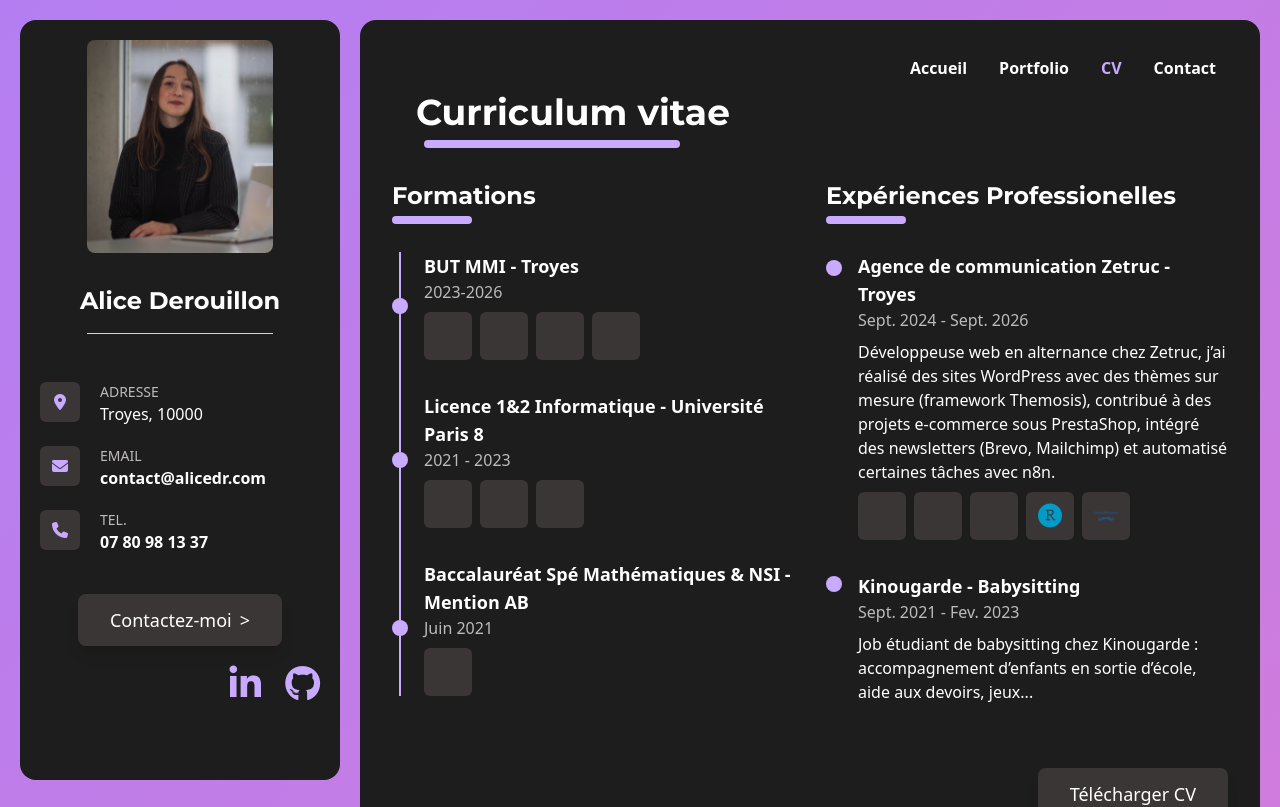
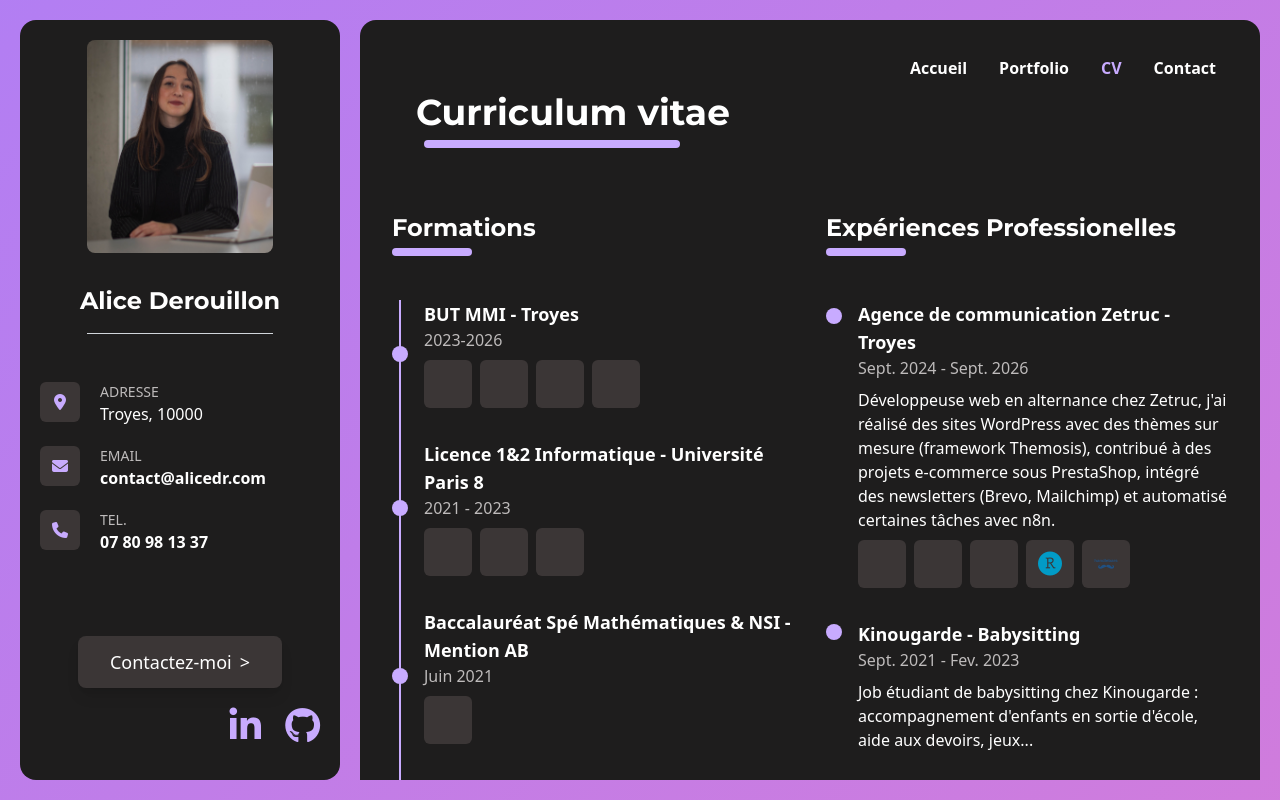
Before and after one commit to DerouillonAlice/portfolio, a Vue app: page /CV in a window 1280 px wide. Shown: the top 807 px of the page. Built offline with nearby package versions, Linux system fonts and the light colour scheme.

Commit message:
feat: enhance layout and responsiveness

```diff
--- a/src/App.vue
+++ b/src/App.vue
@@ -1,43 +1,29 @@
-<!-- <template>
-  <div :class="['w-screen','min-h-screen', 'flex', 'justify-center', activeColor, 'transition-background', 'overflow-x-hidden']">
-    <div class="grid grid-cols-12 gap-0 w-full max-w-[1536px]">
-      <Sidebar class="bg-background text-white custom-height" />
-      <div class="content  overflow-auto custom-height rounded-2xl m-5 col-span-12 lg:col-span-9 bg-background p-6 xs:p-12 flex flex-col">
-        <Navbar />
-        <div class="flex-grow">
-          <router-view />
-        </div>
-        <Footer />
-      </div>
-    </div>
-  </div>
-</template> -->
-
 <template>
   <div :class="[
-    activeColor, 'transition-background', 'overflow-x-hidden', 'p-5']">
-    <div class="flex justify-center h-full">
-      <div class="w-full max-w-[1856px] grid grid-rows-[auto_1fr] lg:grid-rows-1 lg:grid-cols-[320px_1fr] gap-5 h-full">
+    activeColor, 'transition-background', 'overflow-x-hidden lg:overflow-hidden', 'min-h-screen lg:h-screen']">
+    <div class="flex justify-center lg:h-full p-5">
+      <div class="w-full max-w-[1856px] grid lg:grid-cols-[320px_1fr] gap-5 lg:h-full">
 
-        <!-- Container pour sticky sans overflow-hidden -->
-        <div class="overflow-y-auto scrollbar-hide h-fit">
-          <Sidebar class="lg:sticky lg:top-5 lg:w-80 lg:h-[calc(100vh-2.5rem)] bg-background text-white rounded-2xl scrollbar-hide" />
+        <div class="hidden lg:block">
+          <Sidebar class="sticky top-0 w-80 h-full bg-background text-white rounded-2xl overflow-y-auto scrollbar-hide" />
         </div>
 
-        <div class="flex justify-center overflow-y-auto scrollbar-hide">
-          <div class="w-full max-w-[1536px]">
+        <div class="lg:hidden">
+          <Sidebar class="bg-background text-white rounded-2xl" />
+        </div>
+
+        <!-- Contenu principal -->
+        <div class="lg:overflow-y-auto lg:scrollbar-hide lg:h-full">
+          <div class="w-full max-w-[1536px] mx-auto">
             <div class="content rounded-2xl bg-background flex flex-col min-h-full">
-              <!-- Navbar fixe -->
               <div class="flex-shrink-0 p-6 xs:p-12 pb-0">
                 <Navbar />
               </div>
 
-              <!-- Zone de contenu scrollable -->
               <div class="flex-1 px-6 xs:px-12 pb-6 xs:pb-12">
                 <router-view />
               </div>
 
-              <!-- Footer fixe -->
               <div class="flex-shrink-0 p-6 xs:p-12 pt-0">
                 <Footer />
               </div>
@@ -49,6 +35,9 @@
     </div>
   </div>
 </template>
+
+
+
 
 <script>
 import Sidebar from "@/components/Sidebar.vue";
--- a/src/components/Sidebar.vue
+++ b/src/components/Sidebar.vue
@@ -1,6 +1,7 @@
 <template>
-  <aside class="flex flex-col justify-center h-auto  p-5 text-center overflow-y-auto w-full">
-    <div class="h-full flex flex-col justify-start">
+  <aside class="flex flex-col justify-center h-auto p-5 text-center overflow-y-auto w-full">
+    <div class="h-full flex flex-col justify-between">
+      <div>
         <!-- Layout responsive : row sur mobile, col sur desktop -->
         <div class="flex flex-row lg:flex-col mb-5">
           <img src="/src/assets/phto_cv.jpg" alt="Alice Derouillon"
@@ -16,9 +17,9 @@
           <i class="fas fa-chevron-up" :class="{ 'rotate-180': isContactInfoVisible }"></i>
         </button>
 
-      <!-- Contenu collapsible sur mobile, toujours visible sur desktop -->
+        <!-- Informations de contact -->
         <div :class="{ 'hidden': !isContactInfoVisible, 'block': isContactInfoVisible }"
-        class="lg:block gap-8">
+          class="lg:block">
           <ul class="flex flex-col gap-5 mb-3">
             <li class="flex flex-row justify-start gap-5">
               <div>
@@ -48,7 +49,13 @@
               </div>
             </li>
           </ul>
-        <div class="mb-5 mt-10 flex justify-center">
+        </div>
+      </div>
+
+      <!-- Section du bas : Bouton et réseaux sociaux -->
+      <div :class="{ 'hidden': !isContactInfoVisible, 'block': isContactInfoVisible }"
+        class="lg:block">
+        <div class="mb-5 flex justify-center">
           <router-link to="/contact" class="button">
             Contactez-moi <span class="">&gt;</span>
           </router-link>
--- a/src/views/ProjectDetail.vue
+++ b/src/views/ProjectDetail.vue
@@ -1,6 +1,6 @@
 <template>
   <div class="container mx-auto text-white py-8">
-    <div v-if="project" class="max-w-4xl mx-auto">
+    <div v-if="project" class="max-w-4xl ">
       <!-- Back button -->
       <button @click="$router.go(-1)" class="mb-6 text-primary hover:text-secondary flex items-center">
         ← Retour au portfolio
--- a/src/views/cv.vue
+++ b/src/views/cv.vue
@@ -1,19 +1,22 @@
 <template>
-  <div class="text-white ">
-    <div class="mb-8">
+  <div class="text-white h-full flex flex-col">
+    <!-- Titre fixe -->
+    <div class="flex-shrink-0 mb-8">
       <div class="relative mb-10 lg:pl-8">
         <h1 class="h1">Curriculum vitae</h1>
         <div class="absolute -bottom-4 lg:left-10  h-2 w-64 bg-primary rounded-full"></div>
       </div>
+    </div>
 
-      <div class="grid grid-cols-1 sm:grid-cols-2 gap-4">
+    <!-- Grille qui prend toute la hauteur restante -->
+    <div class="flex-1 grid grid-cols-1 sm:grid-cols-2 gap-4 min-h-0">
 
-        <div class="p-2 rounded-lg">
-          <div class="relative mb-10">
+      <div class="p-2 rounded-lg flex flex-col">
+        <div class="relative mb-10 flex-shrink-0">
           <h2 class=" text-xl lg:text-2xl font-bold text-white no-underline">Formations</h2>
           <div class="absolute -bottom-3 left-0 right-0 h-2 w-20 bg-primary rounded-full"></div>
         </div>
-          <div class="mt-4 relative">
+        <div class="mt-4 relative flex-1">
           <div class="absolute left-2 transform -translate-x-1/2 h-full border-l-2 border-primary"></div>
           <div class="flex flex-col gap-8">
             <div class="flex items-center gap-4">
@@ -22,7 +25,6 @@
                 <h4 class="text-lg text-white font-bold">BUT MMI - Troyes</h4>
                 <p class="text-secondary">2023-2026</p>
                 <div class="flex gap-2 mt-2">
-                    <!-- Icons for languages -->
                   <i class="devicon-symfony-plain   bg-background2 p-3 text-2xl rounded-md"></i>
                   <i class="devicon-vuejs-plain colored   bg-background2 p-3 text-2xl rounded-md"></i>
                   <i class="devicon-sass-plain colored  bg-background2 p-3 text-2xl rounded-md"></i>
@@ -56,26 +58,25 @@
         </div>
       </div>
 
-        <div class="p-2 rounded-lg mt-5 lg:mt-0">
-          <div class="relative mb-10">
+      <div class="p-2 rounded-lg mt-5 lg:mt-0 flex flex-col">
+        <div class="relative mb-10 flex-shrink-0">
           <h2 class=" text-xl lg:text-2xl font-bold text-white no-underline">Expériences Professionelles</h2>
           <div class="absolute -bottom-3 left-0 right-0 h-2 w-20 bg-primary rounded-full"></div>
         </div>
-          <div class="mt-4 relative">
+        <div class="mt-4 flex-1 flex flex-col justify-between">
           <div class="flex flex-col gap-8">
             <div class="flex items-start gap-4">
               <div class="w-4 h-4 aspect-square bg-primary rounded-full mt-2"></div>
               <div>
                 <h4 class="text-lg text-white font-bold">Agence de communication Zetruc - Troyes</h4>
                 <p class="text-secondary">Sept. 2024 - Sept. 2026</p>
-                  <p class="mt-2">Développeuse web en alternance chez Zetruc, j’ai réalisé des sites WordPress avec des thèmes sur mesure (framework Themosis), contribué à des projets e-commerce sous PrestaShop, intégré des newsletters (Brevo, Mailchimp) et automatisé certaines tâches avec n8n.</p>
+                <p class="mt-2">Développeuse web en alternance chez Zetruc, j'ai réalisé des sites WordPress avec des thèmes sur mesure (framework Themosis), contribué à des projets e-commerce sous PrestaShop, intégré des newsletters (Brevo, Mailchimp) et automatisé certaines tâches avec n8n.</p>
                 <div class="flex gap-2 mt-2">
                   <i class="devicon-wordpress-plain bg-background2 p-3 text-2xl rounded-md"></i>
                   <i class="devicon-tailwindcss-plain colored bg-background2 p-3 text-2xl rounded-md"></i>
                   <i class="devicon-sass-plain colored bg-background2 p-3 text-2xl rounded-md"></i>
                   <i class="devicon-docker-plain colored bg-background2 p-3 text-2xl rounded-md"></i>
                   <i class="devicon-bitbucket-plain colored bg-background2 p-3 text-2xl rounded-md"></i>
-
                 </div>
               </div>
             </div>
@@ -84,17 +85,17 @@
               <div>
                 <h4 class="text-lg text-white font-bold">Kinougarde - Babysitting</h4>
                 <p class="text-secondary">Sept. 2021 - Fev. 2023</p>
-                  <p class="mt-2">Job étudiant de babysitting chez Kinougarde : accompagnement d’enfants en sortie d’école, aide aux devoirs, jeux...</p>
+                <p class="mt-2">Job étudiant de babysitting chez Kinougarde : accompagnement d'enfants en sortie d'école, aide aux devoirs, jeux...</p>
               </div>
             </div>
+          </div>
+
           <div class="mt-3 flex justify-center md:justify-end md:mt-8">
             <a href="img/cv_Alice_Derouillon.pdf" download class="button">Télécharger CV</a>
           </div>
         </div>
       </div>
-        </div>
 
-      </div>
     </div>
   </div>
 
```
Lines whose indentation alone changed are shown as unchanged.
